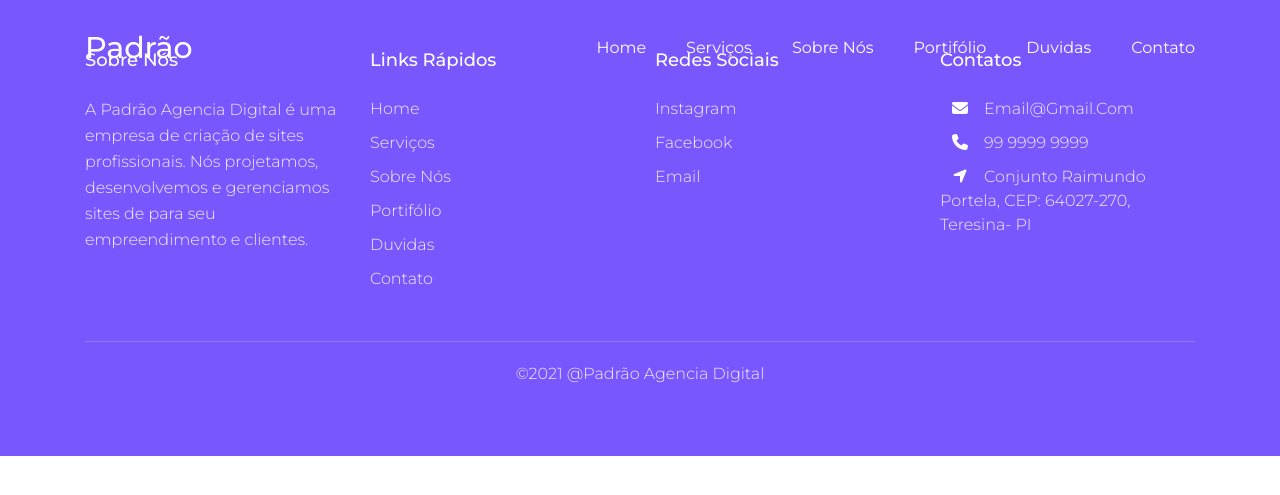
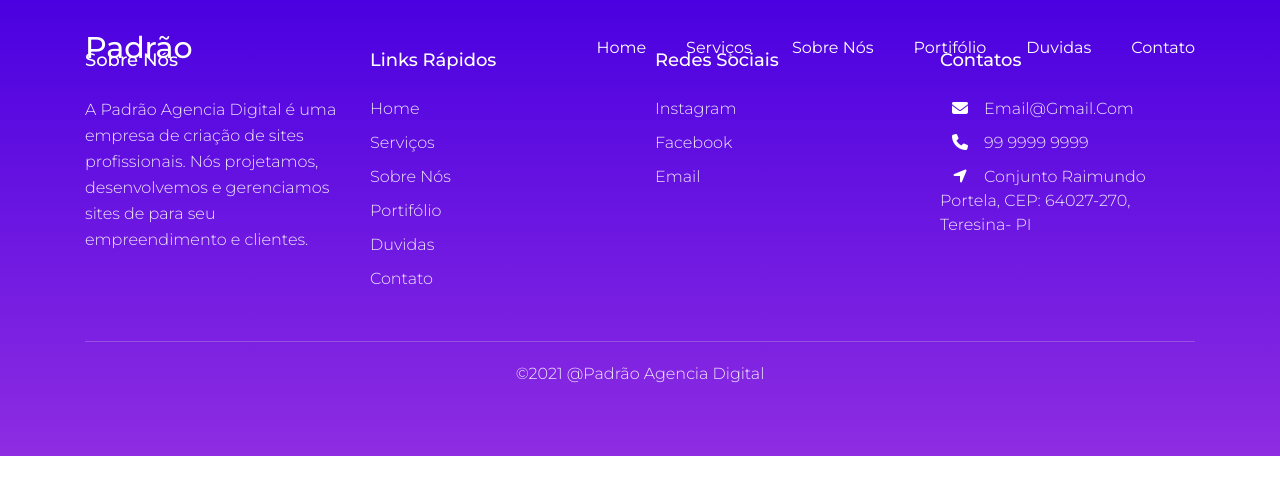
Before and after one commit to luanaAlm/service_page, a Django app: template templates/base.html in a window 1280 px wide. Shown: the top 495 px of the page. Run offline with Django 3.2, Linux system fonts and the light colour scheme; the template is opened without the code that fills it, so the values that code supplies are empty; some libraries are stand-ins or nearby versions.

Commit message:
Alteração do background

```diff
--- a/static/css/style.css
+++ b/static/css/style.css
@@ -12,7 +12,8 @@
 # General
 --------------------------------------------------------------*/
 :root {
-  --main-color: #7857fe;
+  /* --main-color: #7857fe; */
+  --main-color: #8e2de2;
   --color-1: #e91e63;
   --color-2: #f5ae10;
   --color-3: #09d69c;
@@ -33,7 +34,6 @@
   outline: none;
   /* text-decoration: none; */
 }
-
 body {
   font-family: "Montserrat", sans-serif;
   font-size: 16px;
@@ -200,7 +200,19 @@
 .home {
   min-height: 100vh;
   padding: 150px 0;
-  background-color: var(--main-to-dark-color);
+  background: #8e2de2; /* fallback for old browsers */
+  background: -webkit-linear-gradient(
+    to bottom,
+    #4a00e0,
+    #8e2de2
+  ); /* Chrome 10-25, Safari 5.1-6 */
+  background: linear-gradient(
+    to bottom,
+    #4a00e0,
+    #8e2de2
+  ); /* W3C, IE 10+/ Edge, Firefox 16+, Chrome 26+, Opera 12+, Safari 7+ */
+
+  /* background-color: var(--main-to-dark-color); */
   border-radius: 0 0 200px 0;
   position: relative;
   z-index: 1;
@@ -219,10 +231,10 @@
   font-weight: 300;
 }
 .home-img img {
-  max-width: 250px;
+  max-width: 750px;
   width: 100%;
-  box-shadow: var(--shadow-black-100);
-  border-radius: 32px;
+  /* box-shadow: var(--shadow-black-100); */
+  /* border-radius: 32px; */
   animation: bounceTop_01 3s ease infinite;
 }
 .home-img {
@@ -375,6 +387,9 @@
   height: 160px;
   object-fit: cover;
 }
+.portfolio-item a {
+  text-decoration: none;
+}
 /*--------------------------------------------------------------
 # FAQ
 --------------------------------------------------------------*/
@@ -522,7 +537,18 @@
 # Footer
 --------------------------------------------------------------*/
 .footer {
-  background-color: var(--main-color);
+  background: #8e2de2; /* fallback for old browsers */
+  background: -webkit-linear-gradient(
+    to bottom,
+    #4a00e0,
+    #8e2de2
+  ); /* Chrome 10-25, Safari 5.1-6 */
+  background: linear-gradient(
+    to bottom,
+    #4a00e0,
+    #8e2de2
+  ); /* W3C, IE 10+/ Edge, Firefox 16+, Chrome 26+, Opera 12+, Safari 7+ */
+
   padding: 50px 0;
 }
 .footer-col h3 {
```
Also changed, not shown: core/templates/index.html (+5 -6 lines).
